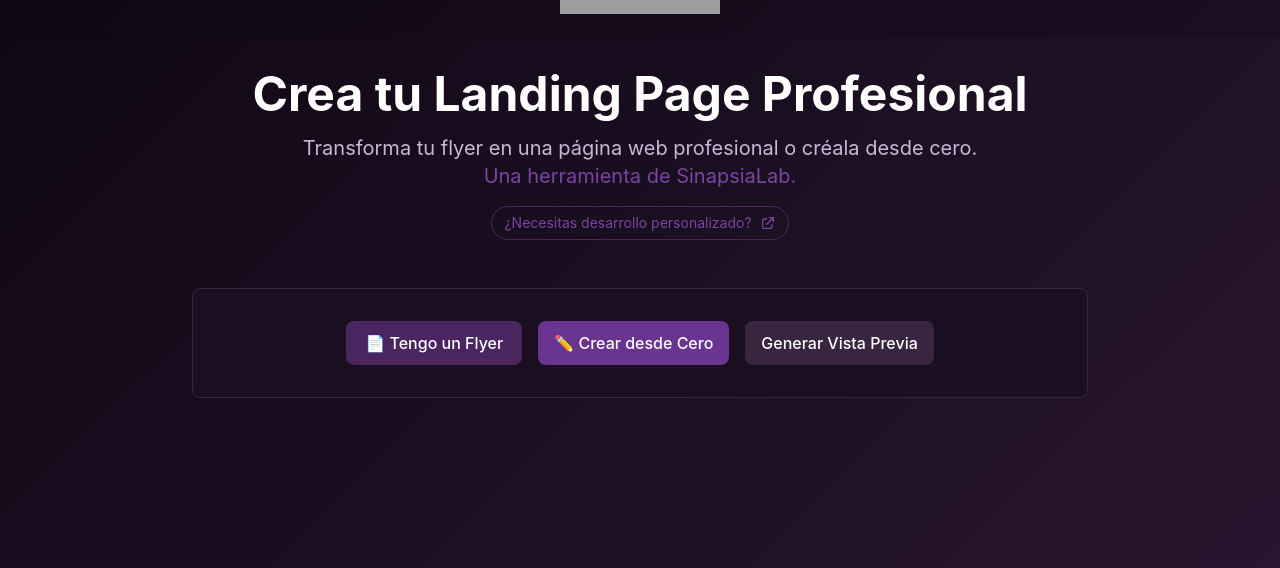
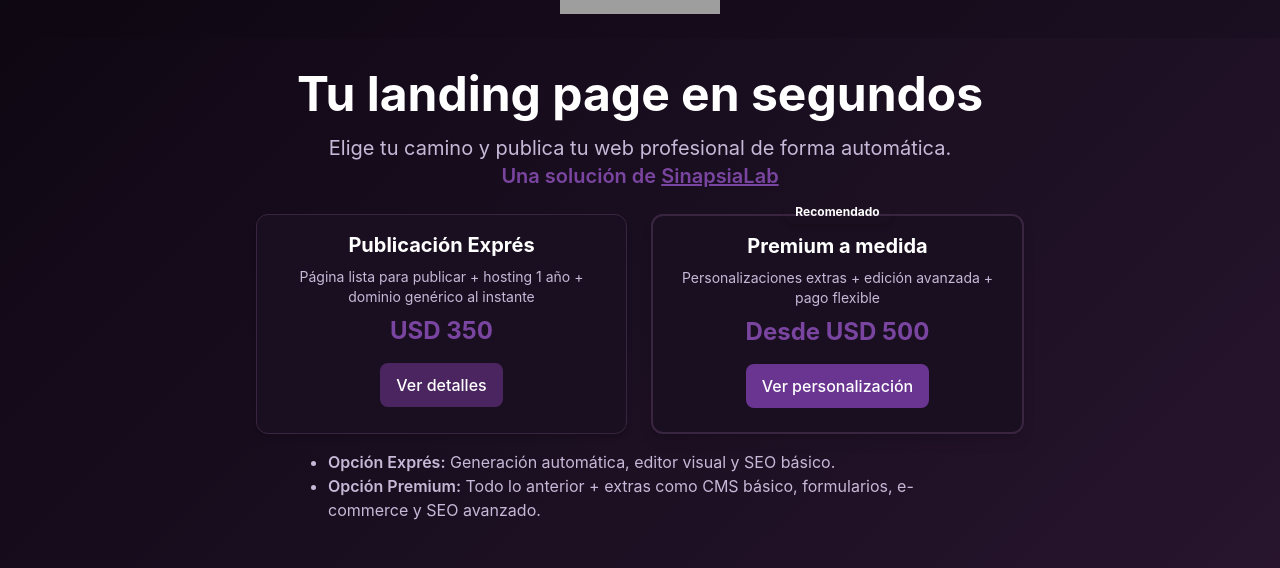
Before and after one commit to CharlyBGood/landingflyer, a React (Vite) app in the folder frontend/: page / in a window 1280 px wide. Shown: the part 130-698 px from the top of the page. Built offline with nearby package versions, Linux system fonts and the light colour scheme; grey boxes are pictures that could not be loaded.

Commit message:
modify hero section with cards so user can get a description to choose

```diff
--- a/frontend/src/components/HeroSection.jsx
+++ b/frontend/src/components/HeroSection.jsx
@@ -24,27 +24,37 @@ export default function HeroSection({
 
   return (
     <>
+
       <header className="mb-8 sm:mb-12 text-center">
         <h1 className="text-3xl sm:text-4xl lg:text-5xl font-bold mb-2 sm:mb-4 text-white">
-          Crea tu Landing Page Profesional
+          Tu landing page en segundos
         </h1>
-        <p className="text-base sm:text-lg lg:text-xl max-w-3xl mx-auto px-4 mb-4 text-sinapsia-light">
-          Transforma tu flyer en una página web profesional o créala desde cero.
-          <br className="hidden sm:block" />
-          <span className="text-sinapsia-accent">Una herramienta de SinapsiaLab.</span>
+        <p className="text-base sm:text-lg lg:text-xl max-w-3xl mx-auto px-4 mb-6 text-sinapsia-light">
+          Elige tu camino y publica tu web profesional de forma automática.<br />
+          <span className="text-sinapsia-accent font-semibold">Una solución de <a href="https://www.sinapsialab.com" target="_blank" rel="noopener noreferrer" className="underline hover:text-sinapsia-light transition-colors">SinapsiaLab</a></span>
         </p>
-        <div className="flex justify-center">
-          <a
-            href="https://www.sinapsialab.com"
-            target="_blank"
-            rel="noopener noreferrer"
-            className="link-sinapsia inline-flex items-center gap-2 text-sm transition-colors px-3 py-1.5 rounded-full hover:text-sinapsia-light hover:border-sinapsia-accent"
-          >
-            ¿Necesitas desarrollo personalizado?
-            <svg className="w-4 h-4" fill="none" stroke="currentColor" viewBox="0 0 24 24">
-              <path strokeLinecap="round" strokeLinejoin="round" strokeWidth={2} d="M10 6H6a2 2 0 00-2 2v10a2 2 0 002 2h10a2 2 0 002-2v-4M14 4h6m0 0v6m0-6L10 14" />
-            </svg>
-          </a>
+        <div className="flex flex-col sm:flex-row gap-6 justify-center items-stretch max-w-3xl mx-auto mb-4">
+          {/* Tarjeta A – Opción Básica */}
+          <div className="flex-1 bg-sinapsia-base border border-sinapsia-accent rounded-xl p-4 flex flex-col items-center shadow-md">
+            <h3 className="text-xl font-bold mb-2 text-white">Publicación Exprés</h3>
+            <p className="text-sinapsia-light mb-2 text-sm">Página lista para publicar + hosting 1 año + dominio genérico al instante</p>
+            <div className="text-2xl font-bold text-sinapsia-accent mb-4">USD 350</div>
+            <button className="btn-sinapsia-primary w-full sm:w-auto px-4 py-2.5 text-white font-medium text-base rounded-lg transition-all duration-200 transform hover:-translate-y-0.5 hover:shadow-lg mb-2">Ver detalles</button>
+          </div>
+          {/* Tarjeta B – Opción Premium */}
+          <div className="flex-1 bg-sinapsia-base border-2 border-sinapsia-accent rounded-xl p-4 flex flex-col items-center shadow-lg relative">
+            <span className="absolute -top-4 left-1/2 -translate-x-1/2 bg-sinapsia-accent text-white text-xs font-bold px-3 py-1 rounded-full shadow-md">Recomendado</span>
+            <h3 className="text-xl font-bold mb-2 text-white">Premium a medida</h3>
+            <p className="text-sinapsia-light mb-2 text-sm">Personalizaciones extras + edición avanzada + pago flexible</p>
+            <div className="text-2xl font-bold text-sinapsia-accent mb-4">Desde USD 500</div>
+            <button className="btn-sinapsia-secondary w-full sm:w-auto px-4 py-2.5 text-white font-medium text-base rounded-lg transition-all duration-200 transform hover:-translate-y-0.5 hover:shadow-lg mb-2">Ver personalización</button>
+          </div>
+        </div>
+        <div className="max-w-2xl mx-auto mt-2">
+          <ul className="text-sinapsia-light text-sm sm:text-base text-left list-disc pl-6">
+            <li><span className="font-semibold">Opción Exprés:</span> Generación automática, editor visual y SEO básico.</li>
+            <li><span className="font-semibold">Opción Premium:</span> Todo lo anterior + extras como CMS básico, formularios, e-commerce y SEO avanzado.</li>
+          </ul>
         </div>
       </header>
 
```
